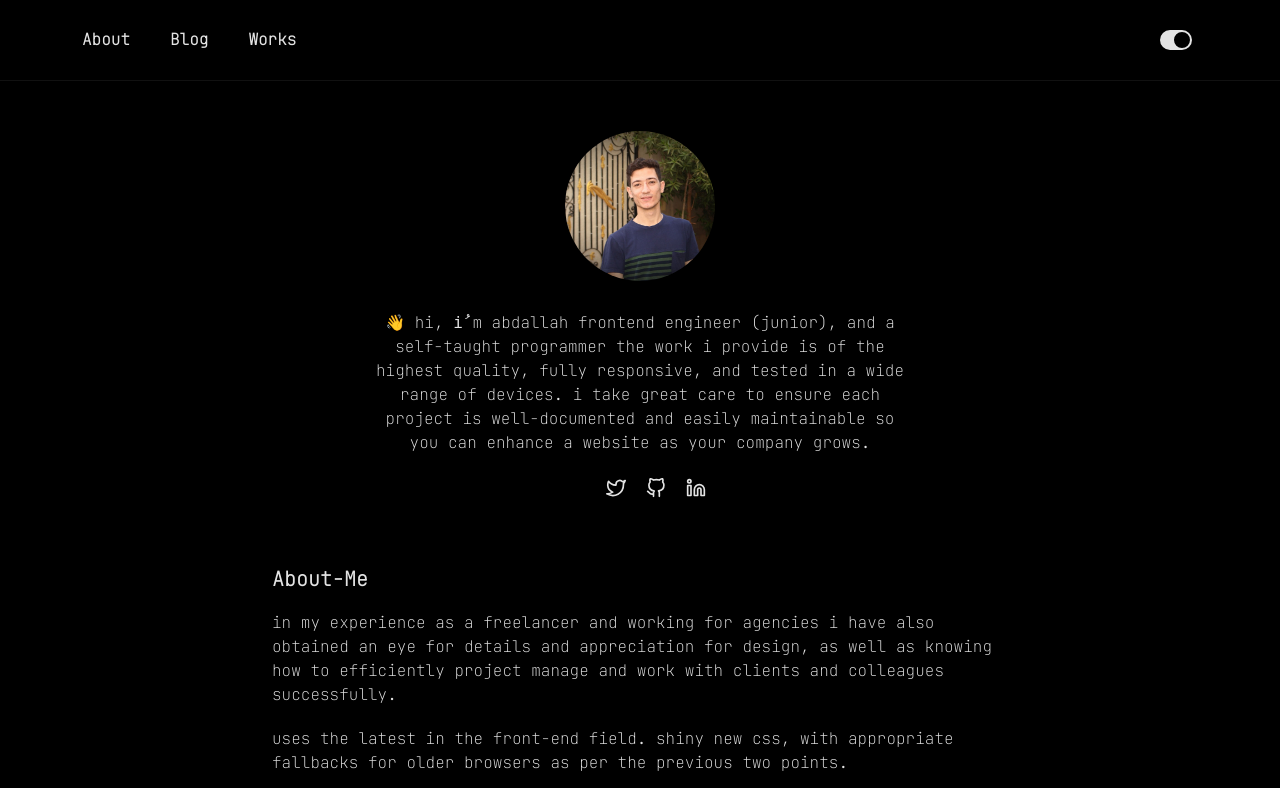
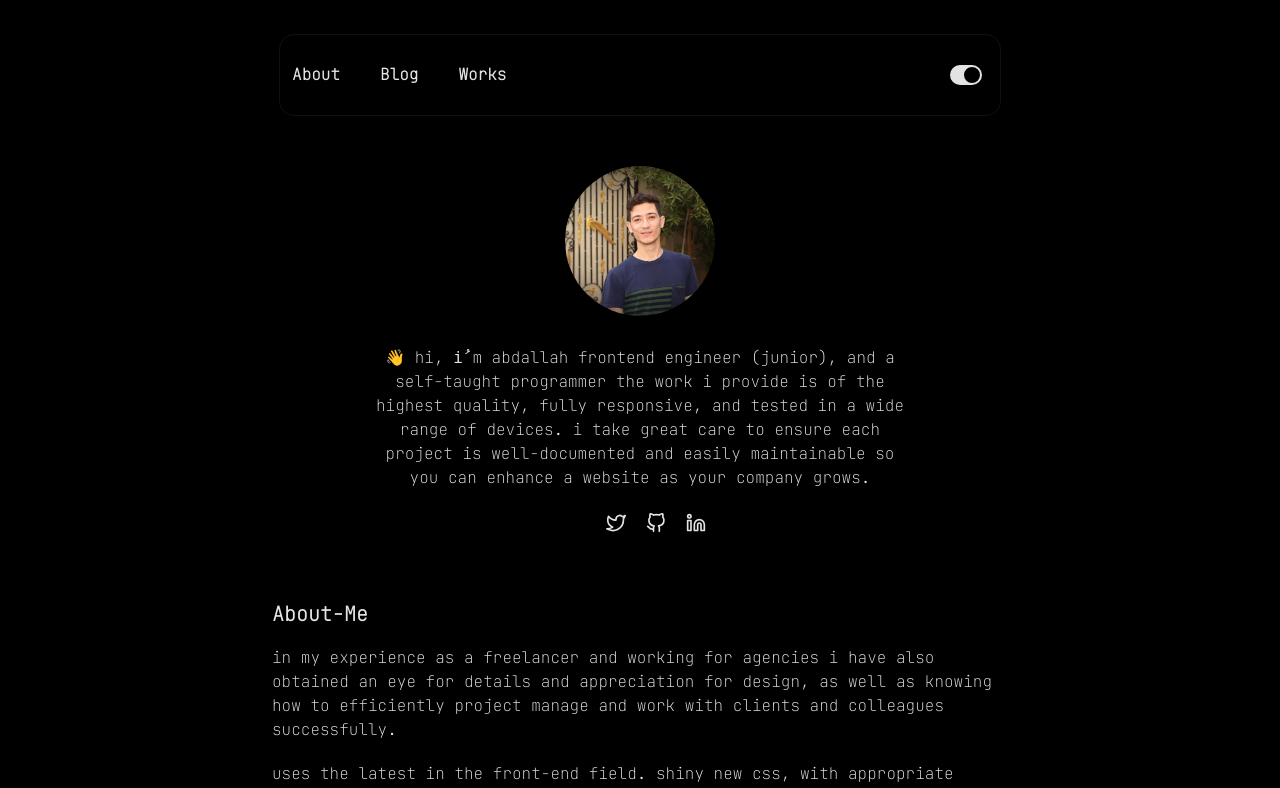
Before and after one commit to 3bdalah/3bdallah, a Next.js app: page / in a window 1280 px wide. Shown: the top 788 px of the page. Built offline with nearby package versions, Linux system fonts and the light colour scheme.

Commit message:
update (header ): change style header
and control class content to add padding top

```diff
--- a/styles/globals.css
+++ b/styles/globals.css
@@ -64,7 +64,10 @@ body{
   text-transform: capitalize;
   font-weight: 600;
 }
-
+/* start content header */
+.content{
+   padding-top:30px;
+}
 /* Start Style head -> nav */
 nav{
 
@@ -81,6 +84,11 @@ nav{
   align-items: center;
   border-bottom: 1px solid var(--clr-border-nav);
   background: var(--clr-bg-primary);
+  width: 56.4%;
+  margin: 4px auto 0px auto;
+  border: 1px solid #111;
+  border-radius: 15px;
+
 }
 /* Start Style head -> navbar */
 .nav-cover{
```
